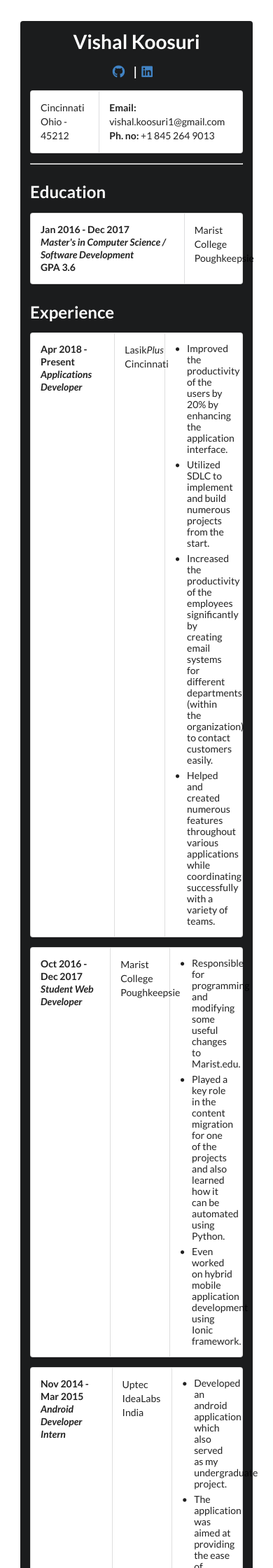
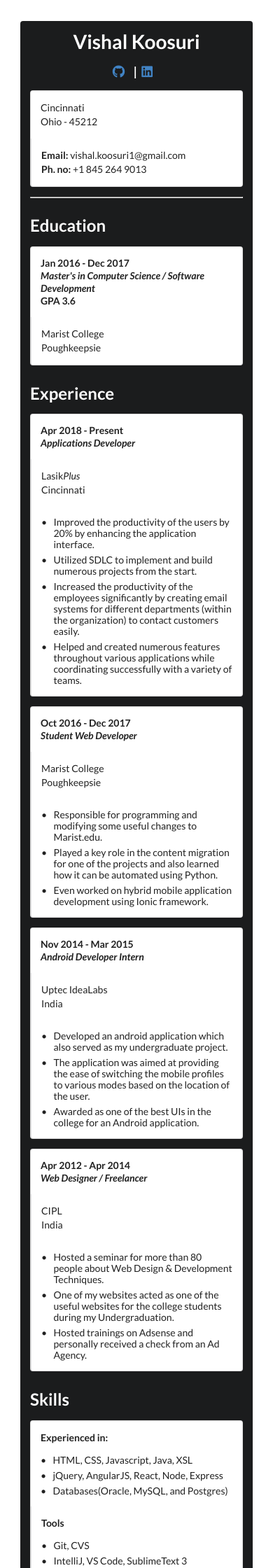
Before and after one commit to dainvinc/dainvinc.github.io, a Jekyll site: the page built from resume.html, in a window 390 px wide. Shown: the top 2240 px of the page at 70% size. Built offline with Jekyll 4.4.1, drawn with Linux system fonts in a browser that asks for light colours; nearby versions of some CDN libraries.

Commit message:
Formatting text on smaller screens

```diff
--- a/css/custom-portfolio.css
+++ b/css/custom-portfolio.css
@@ -376,8 +376,12 @@ h4 {
 }
 
 @media (max-width: 460px) {
-  .ui.horizontal.segments {
+  div.ui.horizontal.segments {
     display: flex;
     flex-direction: column;
   }
+
+  #fix-segment {
+    width: 100%;
+  }
 }
```
